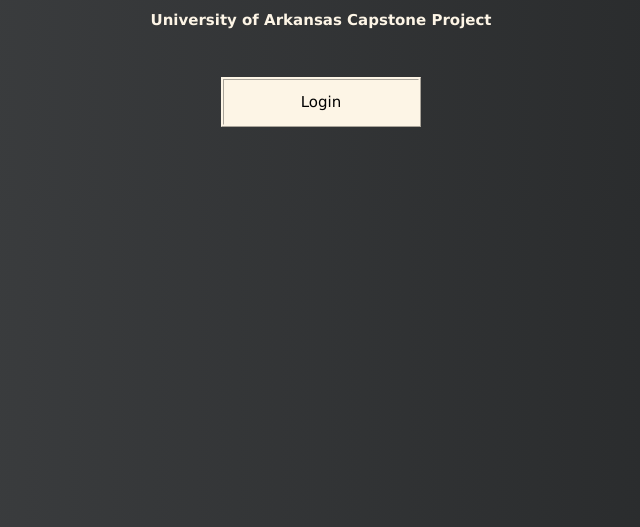
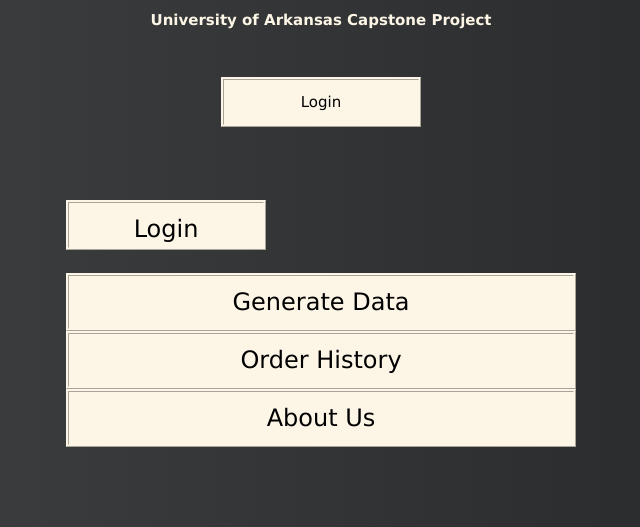
Before and after one commit to gwromano/predictiveplanning, a Django app: page / in a window 1280 px wide. Shown: the part 273-800 px from the top of the page, without its empty margins (319-959 px from the left). Run offline with Django 3.2, Linux system fonts and the light colour scheme.

Commit message:
Update index.html

```diff
--- a/hello/templates/index.html
+++ b/hello/templates/index.html
@@ -3,7 +3,7 @@
 <head>
 	<meta name="viewport" content="width=device-width, initial-scale=1">
 	<link rel="stylesheet" href = "https://www.w3schools.com/w3css/4/w3.css">
-<title>Links website</title>
+<title>Predictive Planning</title>
 <style>
 	body { background: #232526;  /* fallback for old browsers */
         background: -webkit-linear-gradient(to right, #414345, #232526);  /* Chrome 10-25, Safari 5.1-6 */
@@ -281,6 +281,11 @@ button:hover {
         <a href="{% url 'about-us' %}" class="w3-button w3-sand w3-hover-pale-green link border">About Us</a>-->
 </div>
 
+<a href="{% url 'login' %}" class="w3-button w3-sand w3-hover-pale-green link border" style="height:50px;width:200px">Login</a><br><br>
+        <a href="{% url 'make-order' %}" class="w3-button w3-sand w3-hover-pale-green link border">Generate Data</a>
+        <a href="{% url 'order-history' %}" class="w3-button w3-sand w3-hover-pale-green link border">Order History</a>
+        <a href="{% url 'about-us' %}" class="w3-button w3-sand w3-hover-pale-green link border">About Us</a>
+
 <script>
 // Get the modal
 var modal = document.getElementById('id01');
```
